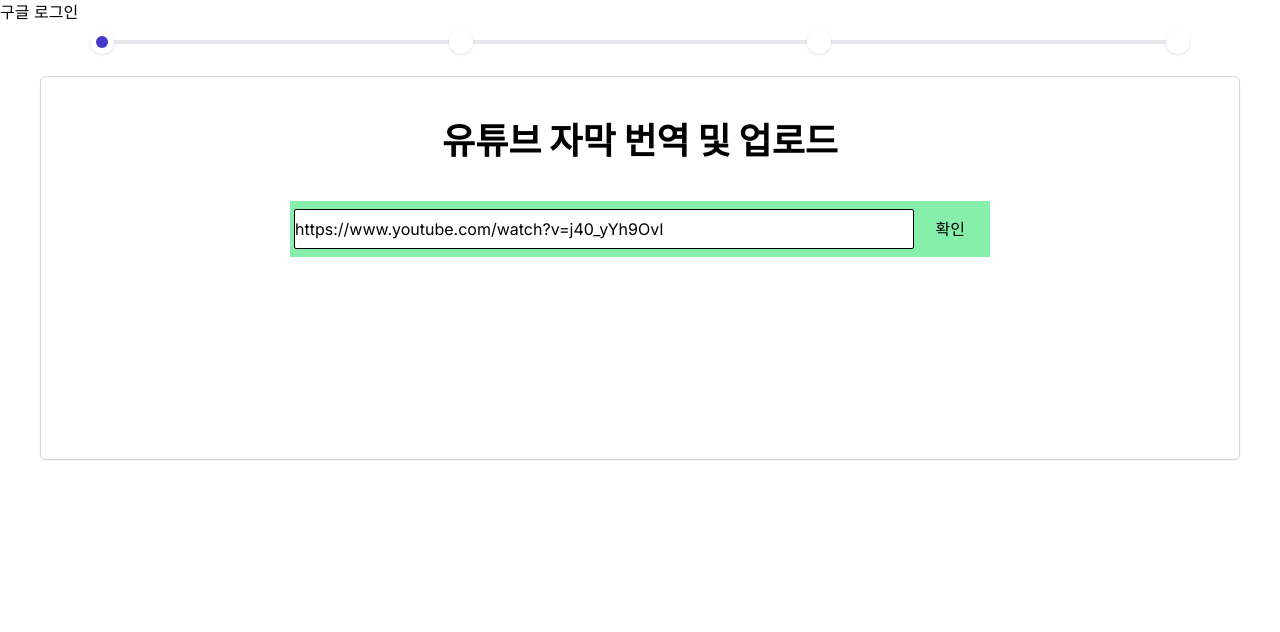
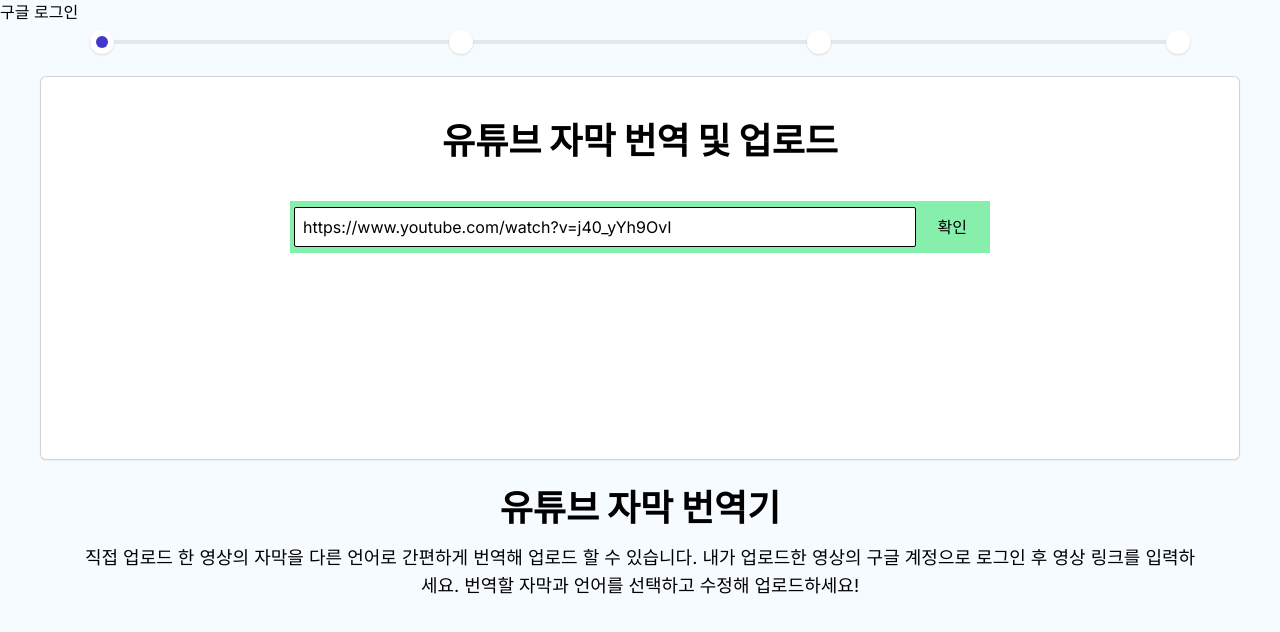
Before and after one commit to Goongam/youtube-api, a Next.js app: page / in a window 1280 px wide. Shown: the top 632 px of the page. Built offline with nearby package versions, Linux system fonts and the light colour scheme.

Commit message:
feat: 메인페이지 CSS

```diff
--- a/src/app/globals.css
+++ b/src/app/globals.css
@@ -1,6 +1,10 @@
 @tailwind base;
 @tailwind components;
 @tailwind utilities;
+
+body {
+  background-color: rgba(240, 248, 255, 0.54);
+}
 
 /* :root {
   --foreground-rgb: 0, 0, 0;
--- a/src/components/InputVideoURL.tsx
+++ b/src/components/InputVideoURL.tsx
@@ -24,24 +24,26 @@
   };
 
   return (
+    <>
       <section className="flex flex-col w-full gap-2 items-center">
         {error && (
           <div className="bg-red-400 w-full p-2 rounded-md text-white font-bold text-center">
             잘못된 url을 입력하였습니다...
           </div>
         )}
-      <div className="flex w-full max-w-[700px] items-center p-1 bg-green-300">
+        <div className="flex w-full max-w-[700px] items-center p-[2px] pl-[4px] bg-green-300">
           <input
             type="text"
             placeholder="유튜브 영상 URL입력..."
             value={videoURL}
             onChange={(e) => setVideoURL(e.target.value)}
-          className="w-full h-10 border border-black rounded-sm"
+            className="w-full h-10 border border-black rounded-sm p-2"
           />
           <button onClick={requestCaption} className="w-20 rounded-md h-12">
             확인
           </button>
         </div>
       </section>
+    </>
   );
 }
--- a/src/components/ViewContainer.tsx
+++ b/src/components/ViewContainer.tsx
@@ -27,12 +27,23 @@
   return (
     <section className="w-full flex flex-col items-center px-10 gap-4">
       <Progress degree={getDegree(currentView)} />
-      <main className="flex flex-col justify-start items-center w-full p-1 min-h-[24rem] shadow-sm rounded-md border border-gray-500/30">
+      <main className="flex flex-col justify-start items-center w-full p-1 min-h-[24rem] shadow-sm rounded-md border border-gray-500/30 bg-white">
         <h2 className="text-4xl font-extrabold my-10">
           유튜브 자막 번역 및 업로드
         </h2>
         {VIEW_MAPPING[currentView]}
       </main>
+      {
+        <section className="flex flex-col w-full justify-center items-center mt-3">
+          <h2 className="text-4xl font-extrabold">유튜브 자막 번역기</h2>
+          <div className="py-4 px-10 text-lg text-center">
+            직접 업로드 한 영상의 자막을 다른 언어로 간편하게 번역해 업로드 할
+            수 있습니다. 내가 업로드한 영상의 구글 계정으로 로그인 후 영상
+            링크를 입력하세요. 번역할 자막과 언어를 선택하고 수정해
+            업로드하세요!
+          </div>
+        </section>
+      }
     </section>
   );
 }
```
Lines whose indentation alone changed are shown as unchanged.
